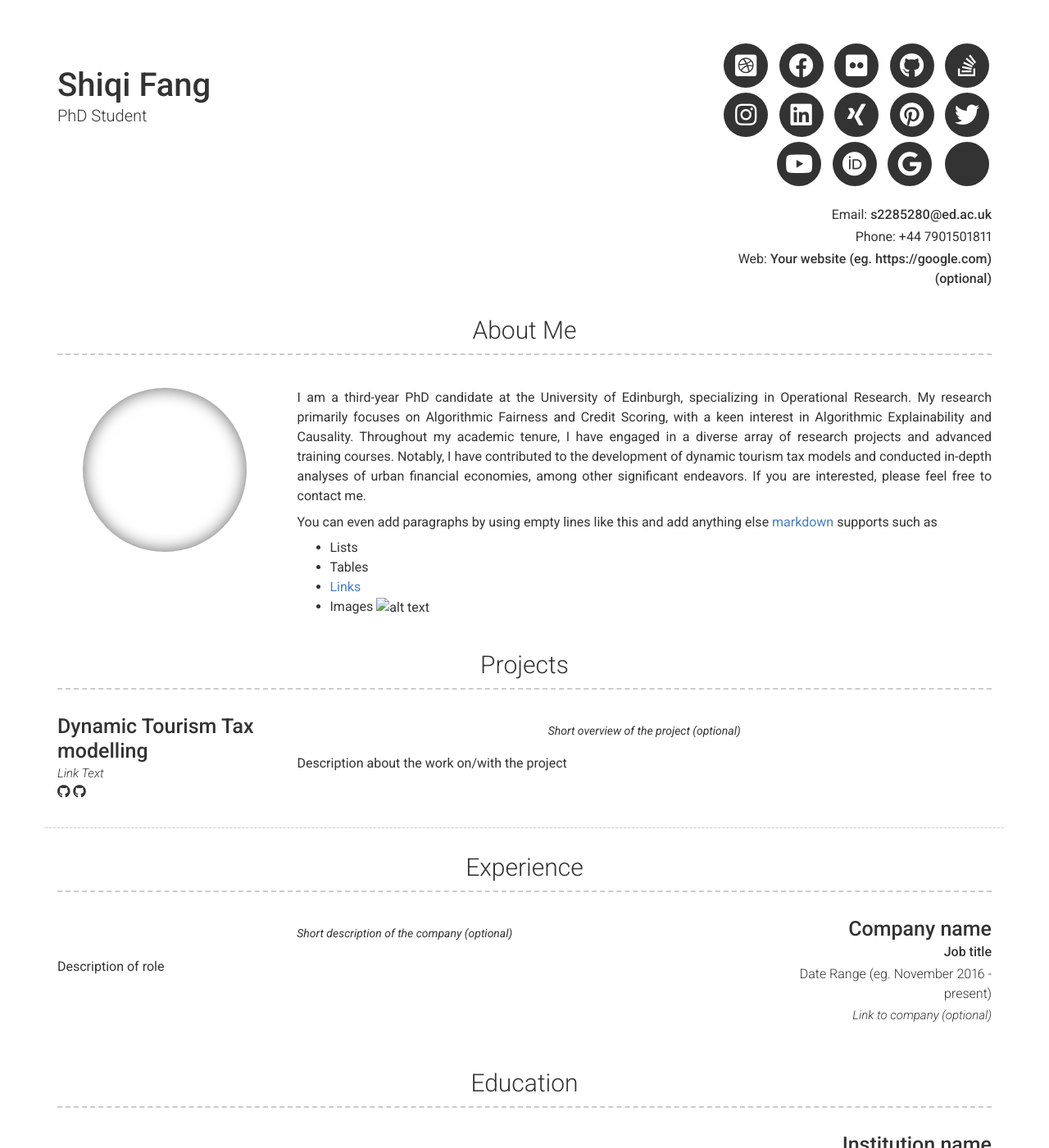
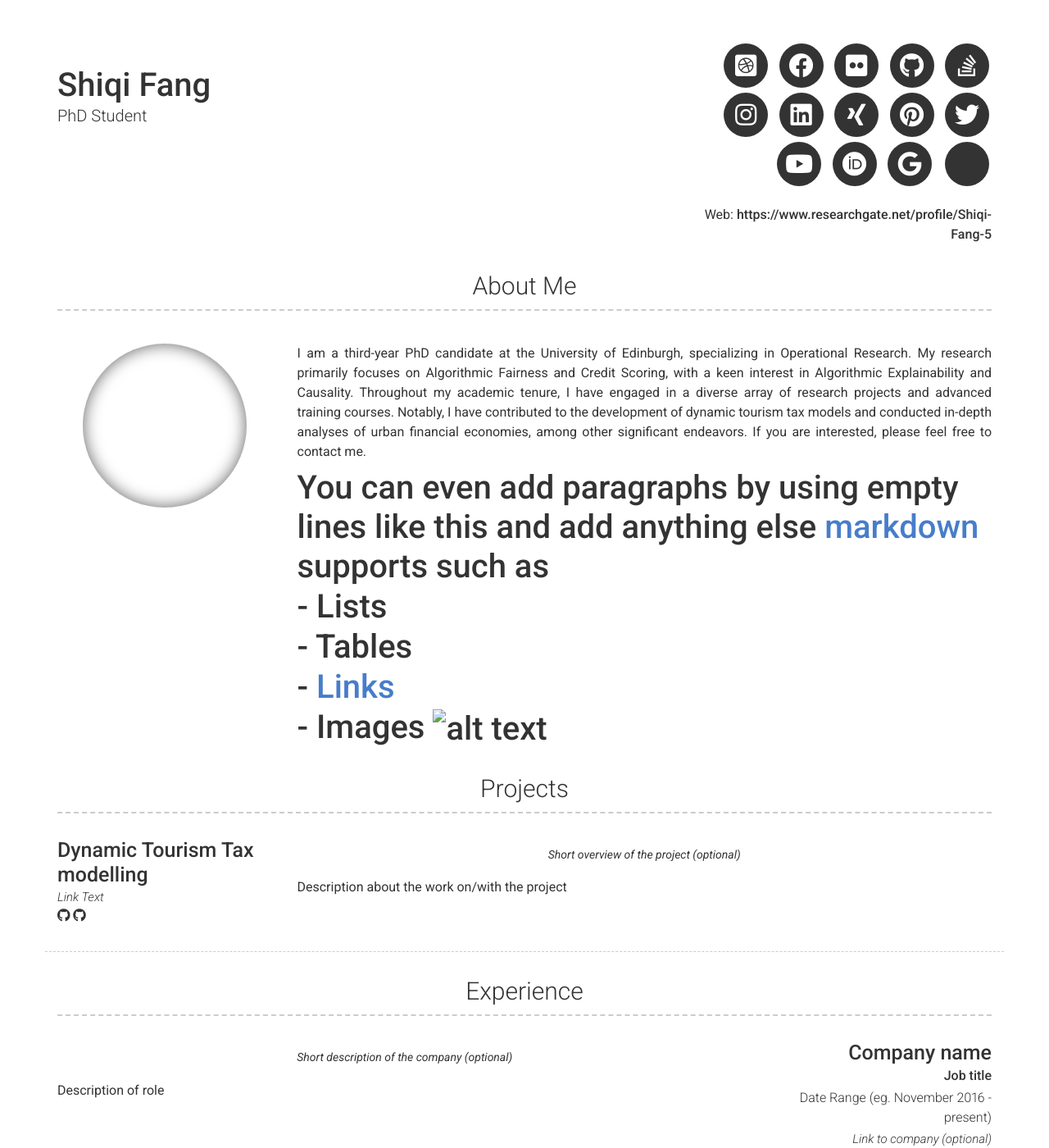
Before and after one commit to 99Catherine99/resume, a Jekyll site: the page built from index.md, in a window 1280 px wide and 1400 px high. Shown: the whole window at 82% size. Built offline with Jekyll 4.4.1, drawn with Linux system fonts in a browser that asks for light colours; nearby versions of some CDN libraries.

Commit message:
Update _config.yml
wording

```diff
--- a/_config.yml
+++ b/_config.yml
@@ -8,11 +8,11 @@ version: 2
 # Personal info
 name: Shiqi Fang
 title: PhD Student
-email: s2285280@ed.ac.uk
+# email: fangshiqi99@163.com
 # email_title: Email (Email title override)
-phone: +44 7901501811
+# phone: +44 7901501811
 # phone_title: Phone (Phone title override)
-website: Your website (eg. https://google.com)(optional)
+website: https://www.researchgate.net/profile/Shiqi-Fang-5
 # website_title: Web (Website title override)
 
 # Dark Mode (true/false/never)
@@ -55,11 +55,11 @@ about_content: | # this will include new lines to allow paragraphs
   I am a third-year PhD candidate at the University of Edinburgh, specializing in Operational Research. My research primarily focuses on Algorithmic Fairness and Credit Scoring, with a keen interest in Algorithmic Explainability and Causality. Throughout my academic tenure, I have engaged in a diverse array of research projects and advanced training courses. Notably, I have contributed to the development of dynamic tourism tax models and conducted in-depth analyses of urban financial economies, among other significant endeavors.
   If you are interested, please feel free to contact me.
 
-  You can even add paragraphs by using empty lines like this and add anything else [markdown](https://www.markdownguide.org/getting-started#what-is-markdown) supports such as
-    - Lists
-    - Tables
-    - <a href="google.com">Links</a>
-    - Images ![alt text](/images/landscape-trees.jpg "Trees")
+  # You can even add paragraphs by using empty lines like this and add anything else [markdown](https://www.markdownguide.org/getting-started#what-is-markdown) supports such as
+  #   - Lists
+  #   - Tables
+  #   - <a href="google.com">Links</a>
+  #   - Images ![alt text](/images/landscape-trees.jpg "Trees")
 
 content:
   - title: Projects # Title for the section
```
